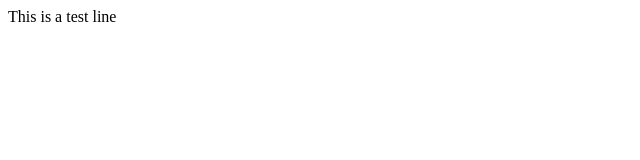
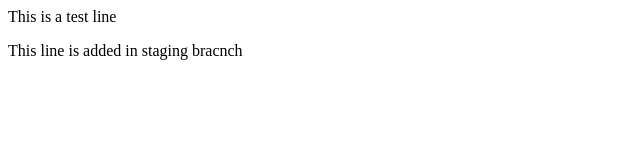
Before and after one commit to Arefin016/dummy-repo, a plain HTML site: page index.html in a window 1280 px wide. Shown: the whole page, without its empty margins (0-640 px from the left). Drawn offline with Linux system fonts and the light colour scheme.

Commit message:
change in staging

```diff
--- a/index.html
+++ b/index.html
@@ -1 +1,2 @@
 <p>This is a test line</p>
+<p>This line is added in staging bracnch</p>
```
